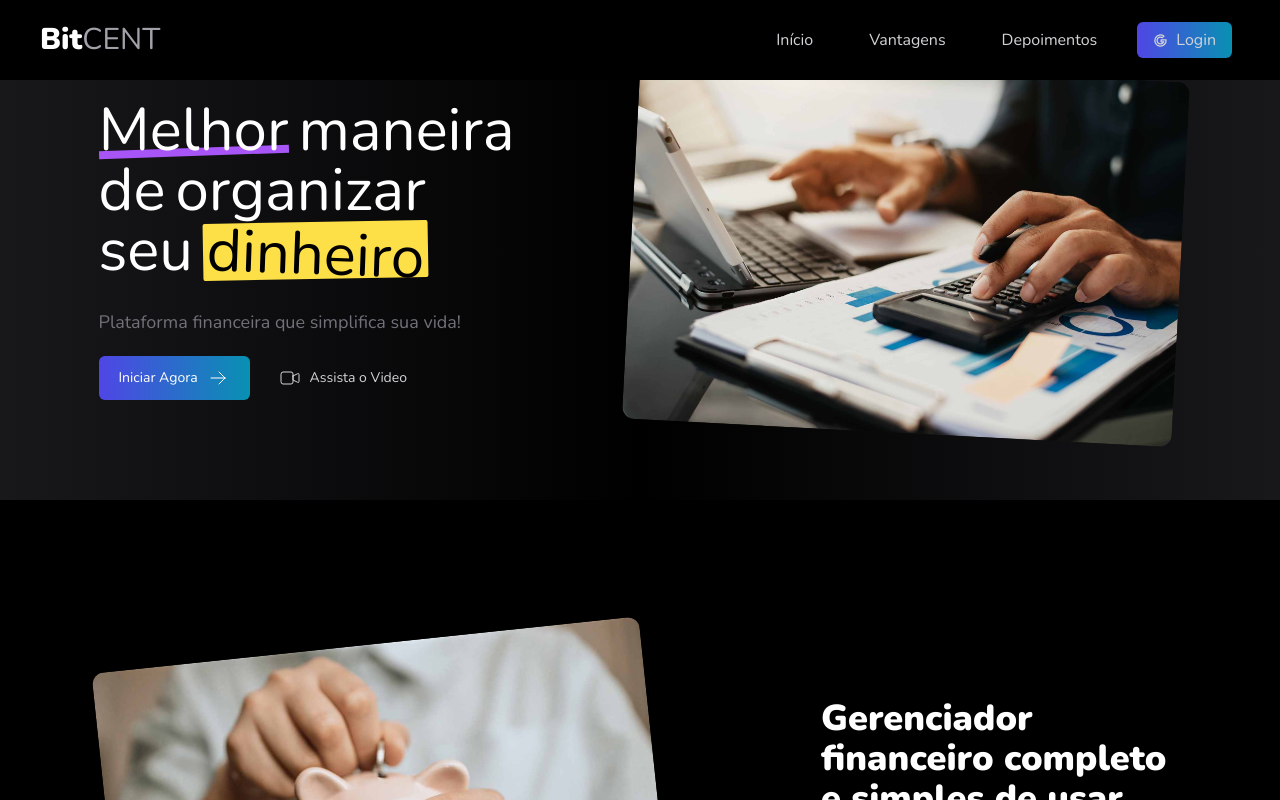
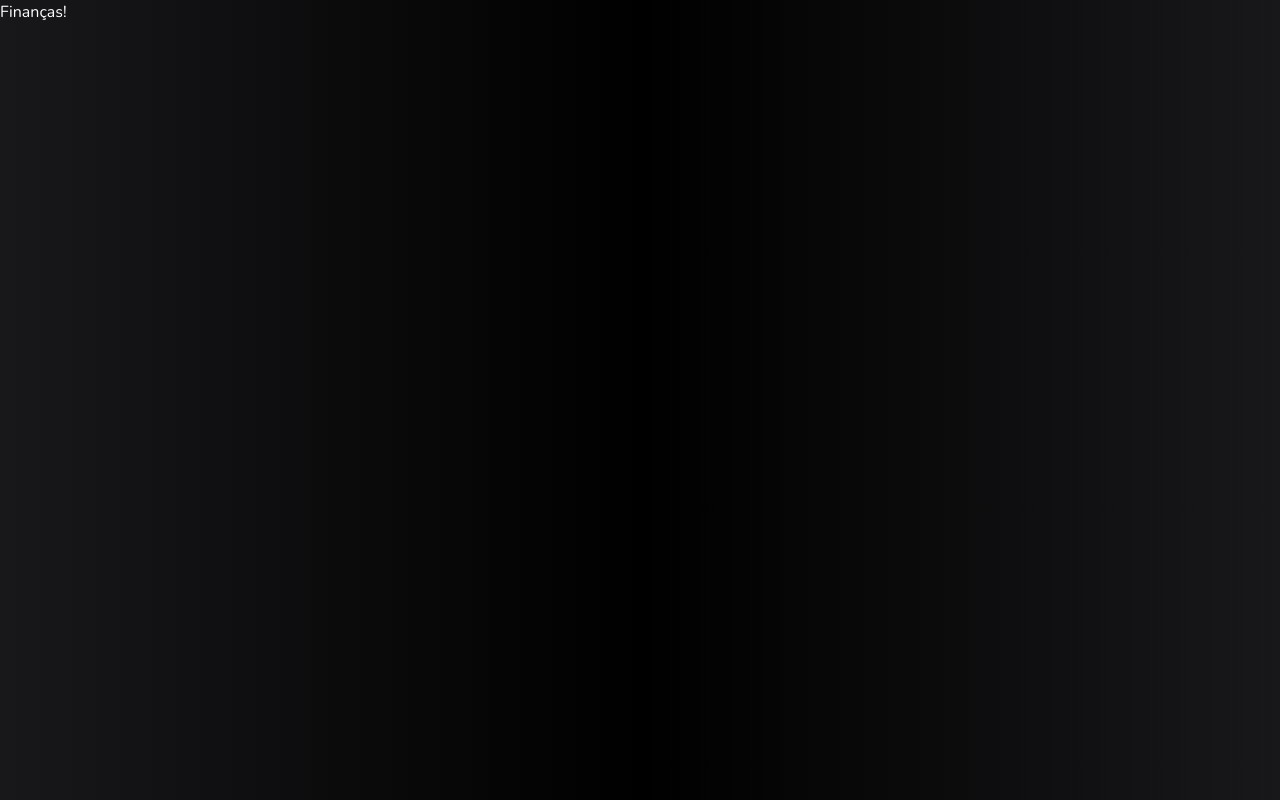
Before and after one commit to JonsMota/Aplicacao_bitcent, a Next.js app: page / in a window 1280 px wide. Shown: the top 800 px of the page. Built offline with nearby package versions, Linux system fonts and the light colour scheme.

Commit message:
configurado o componente finances part1

```diff
--- /dev/null
+++ b/src/components/finances/index.tsx
@@ -0,0 +1,9 @@
+import Page from "../templates/Page"
+
+export default function Finances() {
+    return (
+        <Page>
+            Finanças!
+        </Page>
+    )
+}
--- a/src/components/landing/index.tsx
+++ b/src/components/landing/index.tsx
@@ -7,7 +7,7 @@ import Footer from "./footer"
 
 export default function Landing() {
     return (
-        <Page>
+        <Page extern>
             <Header />
             <Highlight />
             <Benefits />
--- a/src/pages/index.tsx
+++ b/src/pages/index.tsx
@@ -1,5 +1,5 @@
-import Landing from "@/components/landing"
+import Finances from "@/components/finances"
 
 export default function Home() {
-  return <Landing />
+  return <Finances />
 }
```
